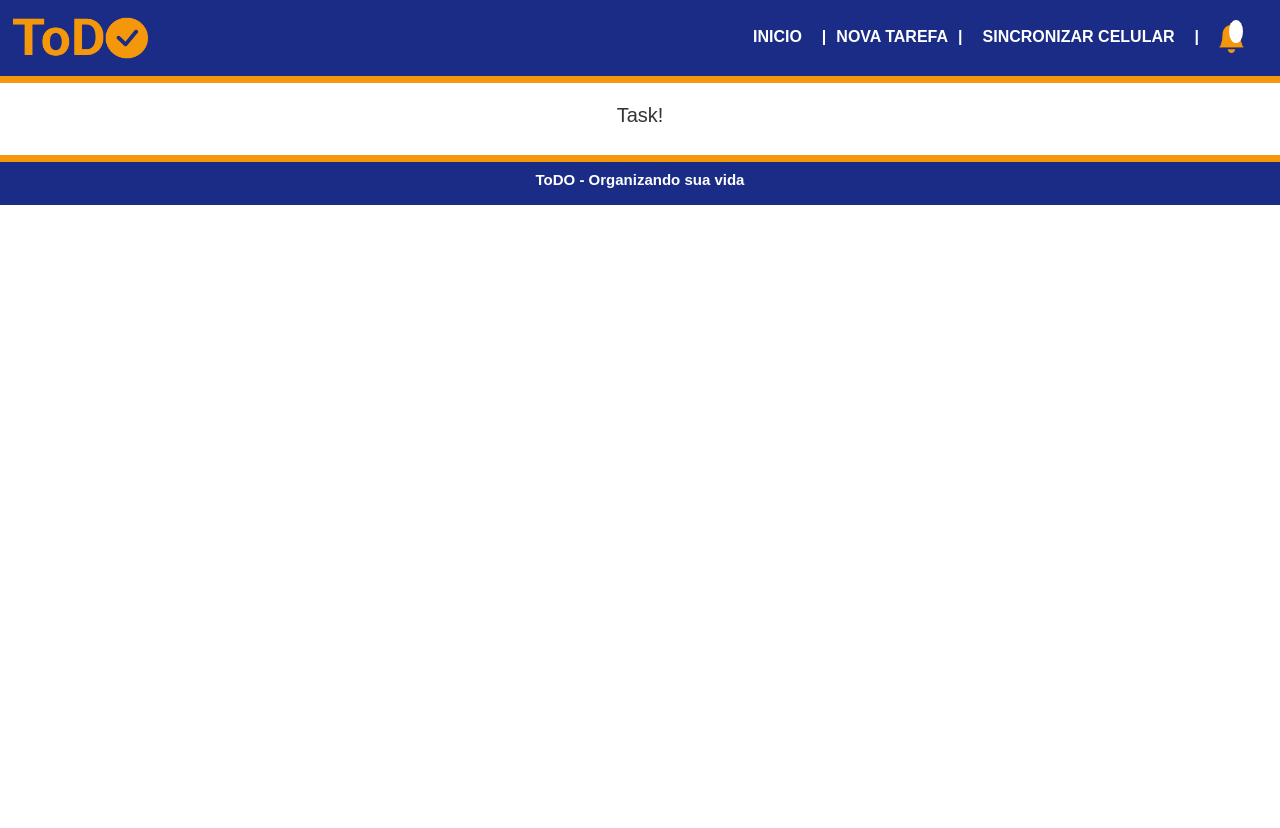
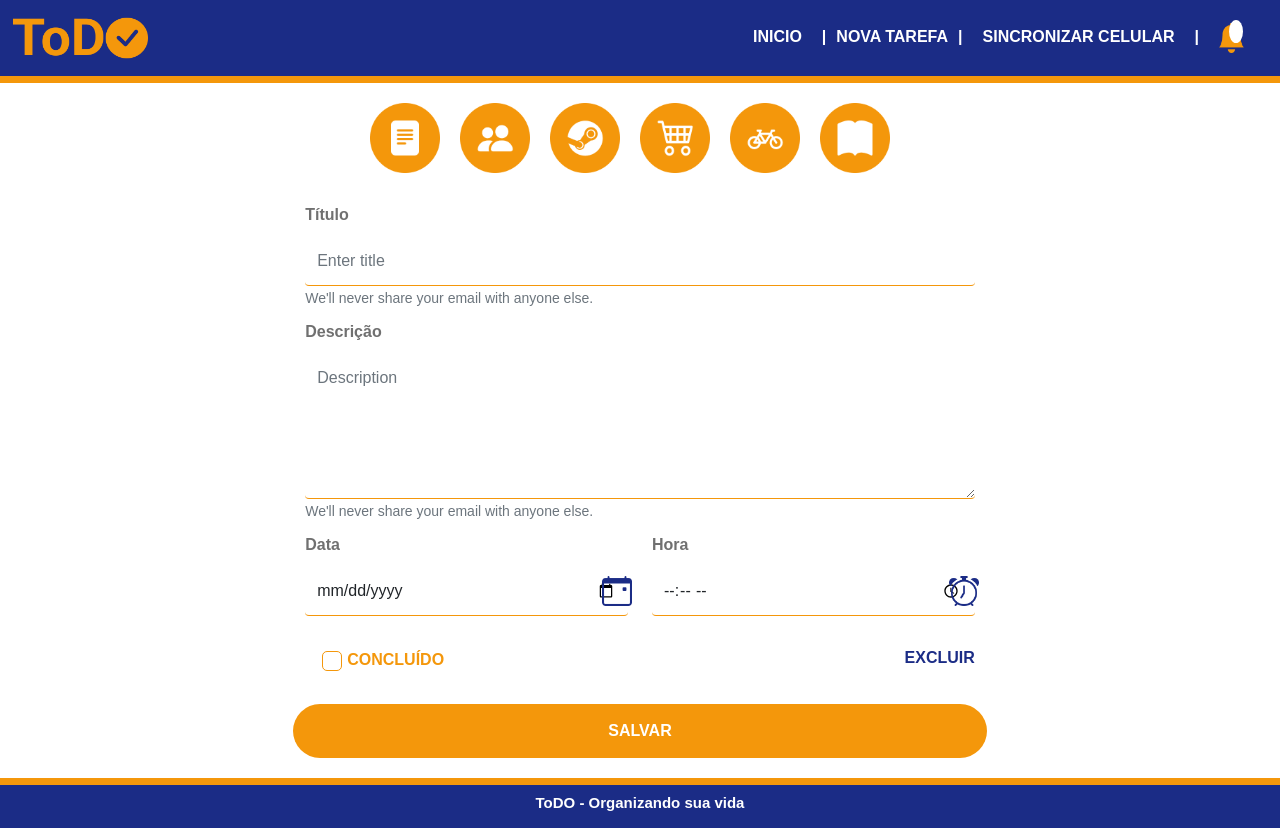
Before and after one commit to IN0C3NC10/ToDO, a Vue app in the folder client/: page /#/Task in a window 1280 px wide. Before the commit the page ends 800 px from the top, so only its background shows below. Built offline with nearby package versions, Linux system fonts and the light colour scheme; no server answers.

Commit message:
Added Task-Form

```diff
--- a/client/src/utils/taskIcons.js
+++ b/client/src/utils/taskIcons.js
@@ -6,7 +6,6 @@ import iconSports from "../assets/sports.png";
 import iconStudy from "../assets/study.png";
 
 const taskIcons = [
-    null,
     iconDefault,
     iconFriends,
     iconGames,
--- a/client/src/views/Home.vue
+++ b/client/src/views/Home.vue
@@ -146,6 +146,12 @@ export default {
     margin-bottom: 20px;
 }
 
+.filter-card {
+    background: none;
+    border: none;
+    margin: 0px;
+}
+
 .tasks {
     width: 100%;
     border-bottom: 1px solid var(--three);
@@ -162,10 +168,4 @@ export default {
     padding: 0 10px;
     font-weight: bold;
 }
-
-.filter-card {
-    background: none;
-    border: none;
-    margin: 0px;
-}
 </style>
--- a/client/src/views/Task.vue
+++ b/client/src/views/Task.vue
@@ -4,10 +4,55 @@
     <div class="body">
         <div class="container">
             <div class="row">
-                <div class="text-center col-12">
-                    <h5>Task!</h5>
+                <div class="col-12 icons-list text-center">
+                    <button class="col" v-for="i in taskIcons" :key="i" v-on:click.stop="this.active=i" type="buttom">
+                        <img class="task-icon" :class="active && active != i ? 'inactive' : null" :src="i" alt="Tipo da Tarefa" />
+                    </button>
                 </div>
             </div>
+        </div>
+        <div class="container">
+            <form class="form">
+                <div class="row">
+                    <div class="form-group col-12">
+                        <label for="title">Título</label>
+                        <input type="text" class="form-control" id="title" placeholder="Enter title">
+                        <small id="titleHelp" class="form-text text-muted">We'll never share your email with anyone else.</small>
+                    </div>
+                </div>
+                <div class="row">
+                    <div class="form-group col-12">
+                        <label for="text">Descrição</label>
+                        <textarea rows="5" class="form-control" id="text" placeholder="Description" />
+                        <small id="textHelp" class="form-text text-muted">We'll never share your email with anyone else.</small>
+                    </div>
+                </div>
+                <div class="row">
+                    <div class="form-group col-md-6 col-sm-12">
+                        <label for="date">Data</label>
+                        <input type="date" class="form-control" id="date" placeholder="Date">
+                        <img src="../assets/calendar.png" alt="Calendário" />
+                    </div>
+                    <div class="form-group col-md-6 col-sm-12">
+                        <label for="hour">Hora</label>
+                        <input type="time" class="form-control" id="hour" placeholder="Hour">
+                        <img src="../assets/clock.png" alt="Relógio" />
+                    </div>
+                </div>
+                <div class="row options">
+                    <div class="form-check col">
+                        <input type="checkbox" class="form-check-input" id="done">
+                        <label class="form-check-label" for="done">CONCLUÍDO</label>
+                    </div>
+                    <div class="form-group col">
+                        <button type="button">EXCLUIR</button>
+                    </div>
+                </div>
+                <div class="row">
+                    <button type="submit" class="btn bck-two">SALVAR</button>
+                </div>
+            </form>
+
         </div>
     </div>
     <!-- <Footer /> -->
@@ -22,6 +67,8 @@ import "bootstrap/dist/css/bootstrap.css";
 // import Footer from "../components/Footer.vue";
 //============ Services ============//
 import serviceTask from "../services/tasks.js";
+//============ Utils ============//
+import taskIcons from "../utils/taskIcons.js";
 
 export default {
     name: "Task",
@@ -39,13 +86,13 @@ export default {
             this.allTasks(params);
         },
 
-
     },
 
     //============ Variáveis ============//
     data() {
         return {
             filter: 'today',
+            active: false,
         }
     },
 
@@ -72,6 +119,7 @@ export default {
 
         //.. retorna os itens para serem usados pelo vue (funções e variaveis)
         return {
+            taskIcons,
             tasks,
             late,
             allTasks,
@@ -102,6 +150,16 @@ export default {
     color: var(--dark);
 }
 
+.bck-one {
+    background-color: var(--one);
+    color: var(--light);
+}
+
+.bck-two {
+    background-color: var(--two);
+    color: var(--light);
+}
+
 .body {
     margin-top: 20px;
     margin-bottom: 20px;
@@ -110,4 +168,99 @@ export default {
 .container {
     margin-bottom: 20px;
 }
+
+button,
+a {
+    cursor: pointer;
+}
+
+button:hover,
+a:hover {
+    opacity: 0.7;
+}
+
+.icons-list {
+    width: 100%;
+}
+
+.icons-list button {
+    background: none;
+    border: none;
+}
+
+.task-icon {
+    margin-right: 20px;
+    height: 70px;
+    cursor: pointer;
+}
+
+.task-icon:hover {
+    opacity: 0.5;
+}
+
+.inactive {
+    opacity: 0.5;
+}
+
+.form {
+    margin: 0 20% 0 20%;
+}
+
+.form label {
+    color: var(--three);
+    margin-bottom: 5px;
+    font-weight: bold;
+    margin: 10px 0px;
+}
+
+.form .form-control {
+    font-size: 16px;
+    padding: 12px;
+    border: none;
+    border-bottom: 1px solid var(--two);
+}
+
+.form img {
+    height: 30px;
+    position: relative;
+    left: 92%;
+    bottom: 40px;
+}
+
+.options .form-check {
+    text-align: start;
+}
+
+.options .form-check input {
+    border: 1px solid var(--two);
+    font-size: 20px;
+    margin-left: 5px;
+    margin-right: 5px;
+}
+
+.options .form-check label {
+    font-weight: bold;
+    color: var(--two);
+    margin-top: 2px;
+}
+
+.options .form-group {
+    text-align: end;
+}
+
+.options .form-group button {
+    color: var(--one);
+    font-weight: bold;
+    border: none;
+    background: none;
+}
+
+.btn {
+    margin-top: 20px;
+    font-size: 16px;
+    font-weight: bold;
+    border: none;
+    padding: 15px;
+    border-radius: 30px;
+}
 </style>
```
